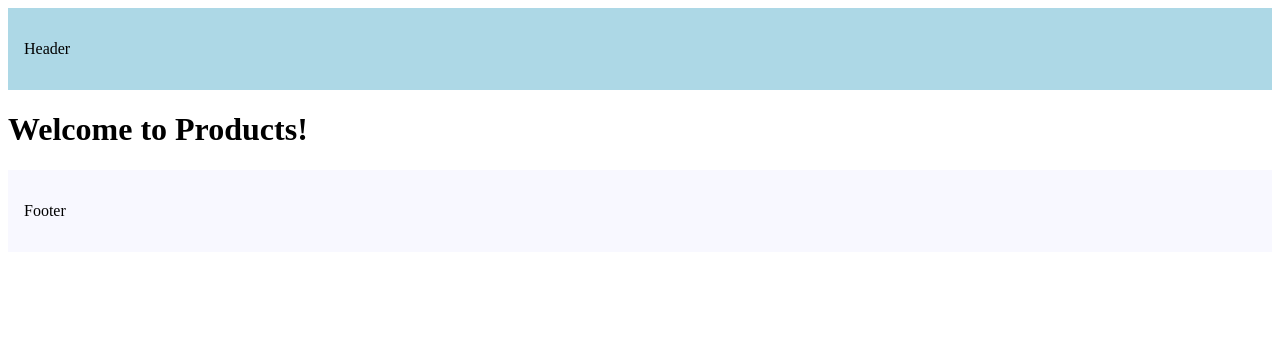
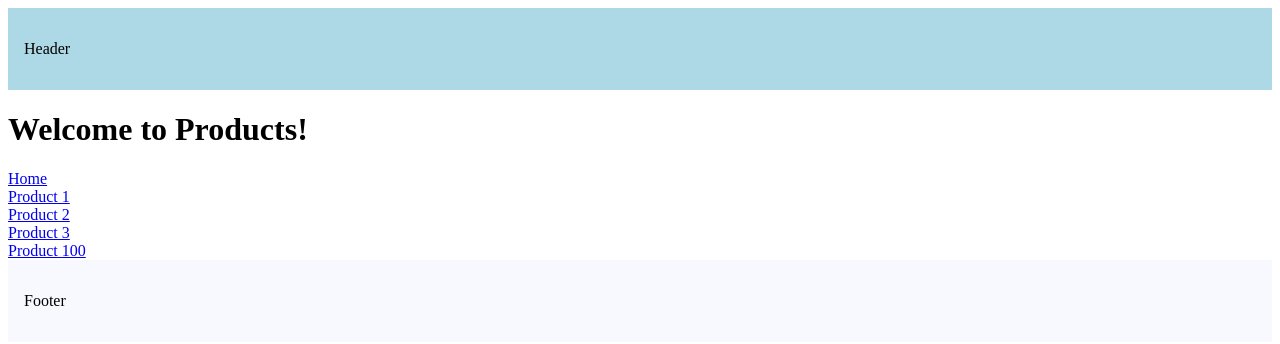
Before and after one commit to Shinia-Gupta/Project_Next15, a Next.js app: page /products in a window 1280 px wide. Shown: the top 344 px of the page. Built offline with nearby package versions, Linux system fonts and the light colour scheme.

Commit message:
Link Component Navigation

```diff
--- a/src/app/page.tsx
+++ b/src/app/page.tsx
@@ -1,7 +1,12 @@
+import Link from "next/link";
+
 export default function Home() {
   return (
     <main>
       <h1>Welcome to Home!</h1>
+      <Link href="/products">Go to Products</Link><br/>
+      <Link href="/blog">Go to Blog</Link>
+
     </main>
   );
 }
--- a/src/app/products/page.tsx
+++ b/src/app/products/page.tsx
@@ -1,7 +1,15 @@
+import Link from "next/link";
+
 export default function Products() {
+  let prodId="100";
   return (
     <main>
       <h1>Welcome to Products!</h1>
+      <Link href={"/"}>Home</Link><br/>
+      <Link href={"/products/1"}>Product 1</Link><br/>
+      <Link href={"/products/2"}>Product 2</Link><br/>
+      <Link href={"/products/3"} replace>Product 3</Link><br/>  {/* Navigates back to the home page instead of this product list page */}
+      <Link href={`/products/${prodId}`}>Product {prodId}</Link>
     </main>
   );
 }
```
